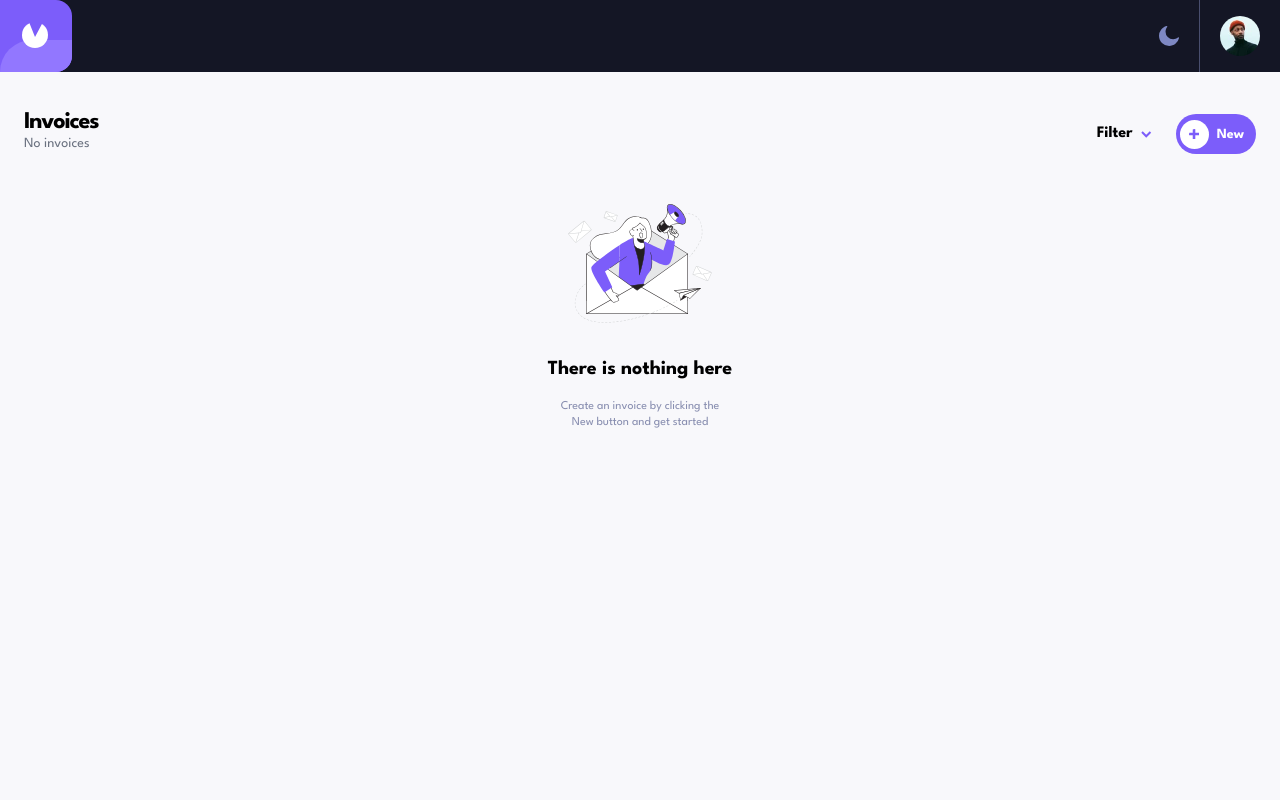
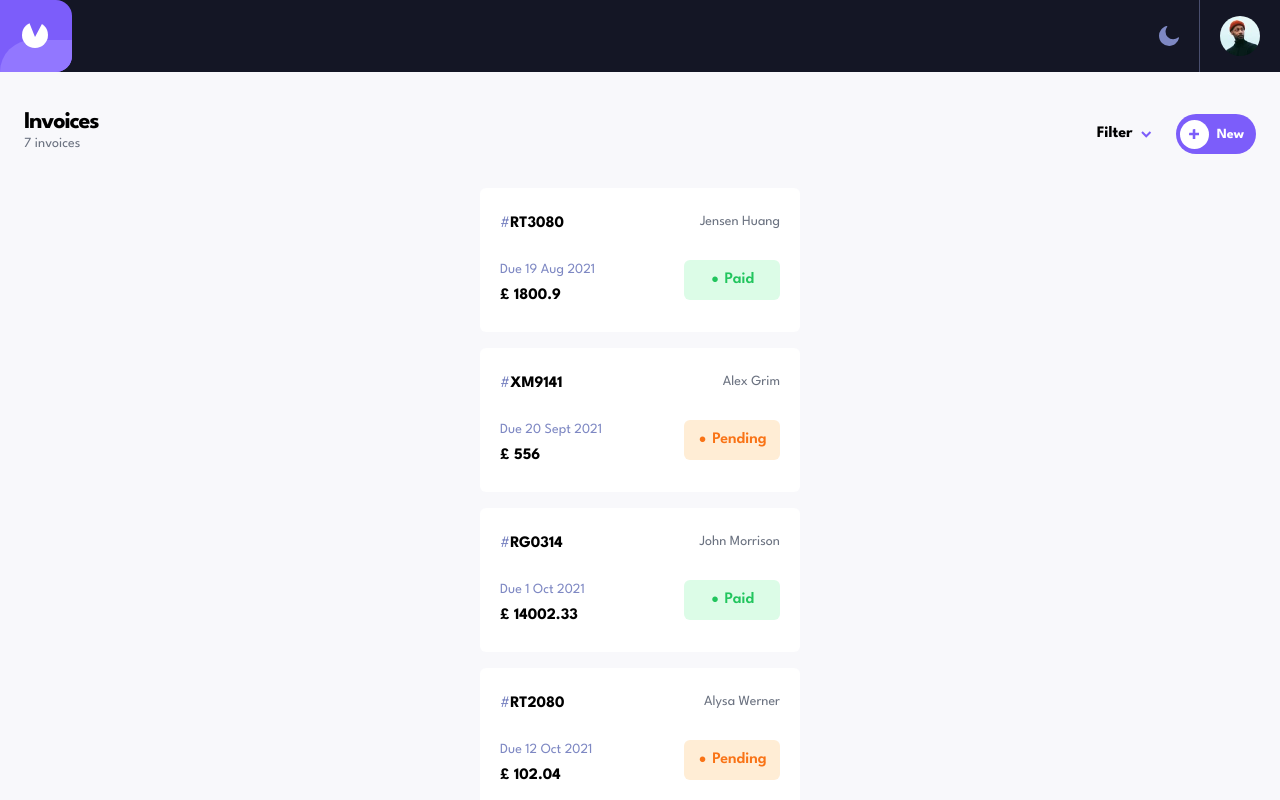
Before and after one commit to tayfunario/invoice-app, a Next.js app: page / in a window 1280 px wide. Shown: the top 800 px of the page. Built offline with nearby package versions, Linux system fonts and the light colour scheme.

Commit message:
fixed sessionStorage logic

```diff
--- a/components/Edit.tsx
+++ b/components/Edit.tsx
@@ -3,11 +3,11 @@ import Header from "./Header";
 import Input from "./Input";
 import { InvoiceProps } from "../pages/index";
 import { MdDelete } from "react-icons/md";
+import { useSessionStorage } from "./useSessionStorage";
 
 interface EditProps {
   handleEdit: () => void;
   windowInvoice: InvoiceProps | null;
-  setWindow: (value: InvoiceProps) => void;
 }
 
 interface ItemArrayProps {
@@ -17,7 +17,7 @@ interface ItemArrayProps {
   total: number;
 }
 
-function Edit({ handleEdit, windowInvoice, setWindow }: EditProps) {
+function Edit({ handleEdit, windowInvoice }: EditProps) {
   const [items, setItems] = useState<ItemArrayProps[]>(windowInvoice?.items);
   const [inputs, setInputs] = useState<HTMLCollectionOf<HTMLInputElement>>(
     document.getElementsByTagName("input")
@@ -25,6 +25,7 @@ function Edit({ handleEdit, windowInvoice, setWindow }: EditProps) {
   const [paymentTerms, setPaymentTerms] = useState<number>(
     windowInvoice?.paymentTerms
   );
+  const { setItem, updateAllItems } = useSessionStorage();
   const allFieldAlert = useRef<HTMLParagraphElement>();
   const itemAlert = useRef<HTMLParagraphElement>();
 
@@ -213,8 +214,8 @@ function Edit({ handleEdit, windowInvoice, setWindow }: EditProps) {
       items,
       total,
     };
-    setWindow(invoice);
-    console.log(invoice);
+    setItem(invoice);
+    updateAllItems();
   };
 
   return (
--- a/components/useSessionStorage.ts
+++ b/components/useSessionStorage.ts
@@ -1,25 +1,34 @@
+import { data } from "../data";
 import { InvoiceProps } from "../pages";
-import { data } from "../data";
 
 export const useSessionStorage = () => {
   const setItem = (value: InvoiceProps) => {
-    window.sessionStorage.setItem("single", JSON.stringify(value));
-  };
-
-  const setInitial = (value: any) => {
-    if (!getInitial())
-      window.sessionStorage.setItem(value, JSON.stringify(data));
+    window.sessionStorage.setItem("singleItem", JSON.stringify(value));
   };
 
   const getItem = () => {
-    const data = window.sessionStorage.getItem("single");
+    const data = window.sessionStorage.getItem("singleItem");
     return JSON.parse(data);
   };
 
-  const getInitial = () => {
-    const data = window.sessionStorage.getItem("initial");
+  const setAllItems = () => {
+    if (getItem()) return;
+    window.sessionStorage.setItem("allItems", JSON.stringify(data));
+  };
+
+  const getAllItems = () => {
+    const data = window.sessionStorage.getItem("allItems");
     return JSON.parse(data);
   };
 
-  return { setItem, setInitial, getItem, getInitial };
+  const updateAllItems = () => {
+    const allItems = getAllItems();
+    const item = getItem();
+
+    const index = allItems.findIndex((invoice: InvoiceProps) => invoice.id === item.id);
+    allItems[index] = item;
+    window.sessionStorage.setItem("allItems", JSON.stringify(allItems));
+  }
+
+  return { setItem, getItem, setAllItems, getAllItems, updateAllItems };
 };
--- a/pages/index.tsx
+++ b/pages/index.tsx
@@ -37,41 +37,14 @@ export interface InvoiceProps {
 }
 
 export default function Home() {
-  const { setItem, setInitial, getInitial, getItem } = useSessionStorage();
+  const { setItem, getItem, setAllItems, getAllItems } = useSessionStorage();
 
   const [invoices, setInvioces] = useState<InvoiceProps[]>();
 
   useEffect(() => {
-    setInitial(data);
-    setInvioces(getInitial());
-    // compareAndUpdate();
+    setAllItems();
+    setInvioces(getAllItems());
   }, []);
-
-  useEffect(() => {
-    addSession();
-  }, [invoices]);
-
-  const addSession = () => {
-    const initial = getInitial();
-
-    initial?.push({
-      id: "1",
-      createdAt: "2021-08-18",
-      paymentDue: "2021-08-19",
-    });
-
-    setInitial(initial);
-  };
-
-  // const compareAndUpdate = () => {
-  //   if (!getItem()) return;
-
-  //   const initial = getInitial();
-  //   const item = getItem();
-  //   const index = initial.findIndex((invoice) => invoice.id === item.id);
-  //   initial[index] = item;
-  //   setInvioces(initial);
-  // };
 
   return (
     <Layout>
--- a/pages/invoice/index.tsx
+++ b/pages/invoice/index.tsx
@@ -6,7 +6,7 @@ import { InvoiceProps } from "../index";
 import Link from "next/link";
 import Edit from "../../components/Edit";
 
-export default function Index({ invoice }) {
+export default function Index() {
   const [windowInvoice, setWindowInvoice] = useState<InvoiceProps | null>(null);
   const [edit, setEdit] = useState<boolean>(false);
   const { getItem, setItem } = useSessionStorage();
@@ -36,7 +36,6 @@ export default function Index({ invoice }) {
     <Edit
       handleEdit={handleEdit}
       windowInvoice={windowInvoice}
-      setWindow={setItem}
     />
   ) : (
     <Layout>
```
